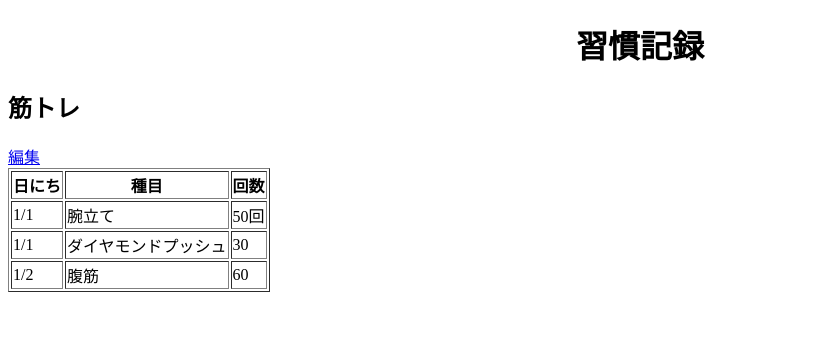
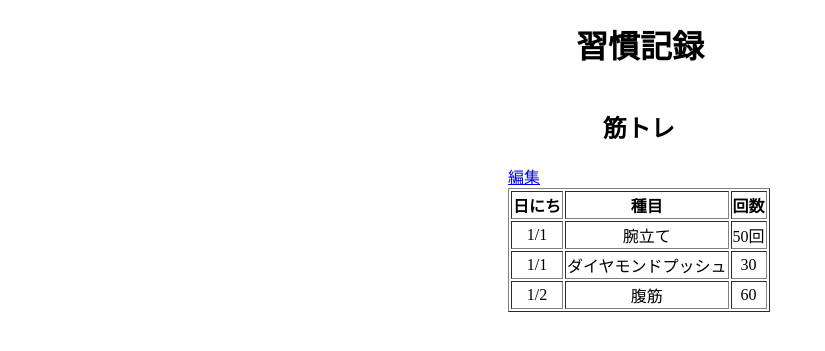
Before and after one commit to OKAMOTOAKIRA0224/Habit-Tracking, a Flask app: page / in a window 1280 px wide. Shown: the top 351 px of the page, without its empty margins (0-825 px from the left). Run offline with Flask 3, Linux system fonts and the light colour scheme; data comes from the database, SQL or seed files in the repository; both versions use the stored data as it was after the commit.

Commit message:
cssでデザインを変更

```diff
--- a/flaskr/static/style.css
+++ b/flaskr/static/style.css
@@ -3,3 +3,16 @@
 .daimei{
     text-align: center;
 }
+body{
+
+}
+h2{
+    text-align: center;
+}
+table{
+    text-align: center;
+}
+section{
+    position: absolute;
+    padding-left: 500px;
+}
--- a/flaskr/templates/index.html
+++ b/flaskr/templates/index.html
@@ -8,6 +8,7 @@
 </head>
 <body>
     <h1 class="daimei">習慣記録</h1>
+    <section>
         <h2>筋トレ</h2>
         <table border="1">
             <tr>
@@ -24,6 +25,7 @@
                 {% endfor %}
         <a href="{{ url_for('form')}}">編集</a>
         </table>
+    </section>
 
 
 </body>
```
Also changed, not shown: database.db, flaskr/img/frame.png (deleted), flaskr/main.py (line endings or trailing spaces). Lines whose indentation alone changed are shown as unchanged.
